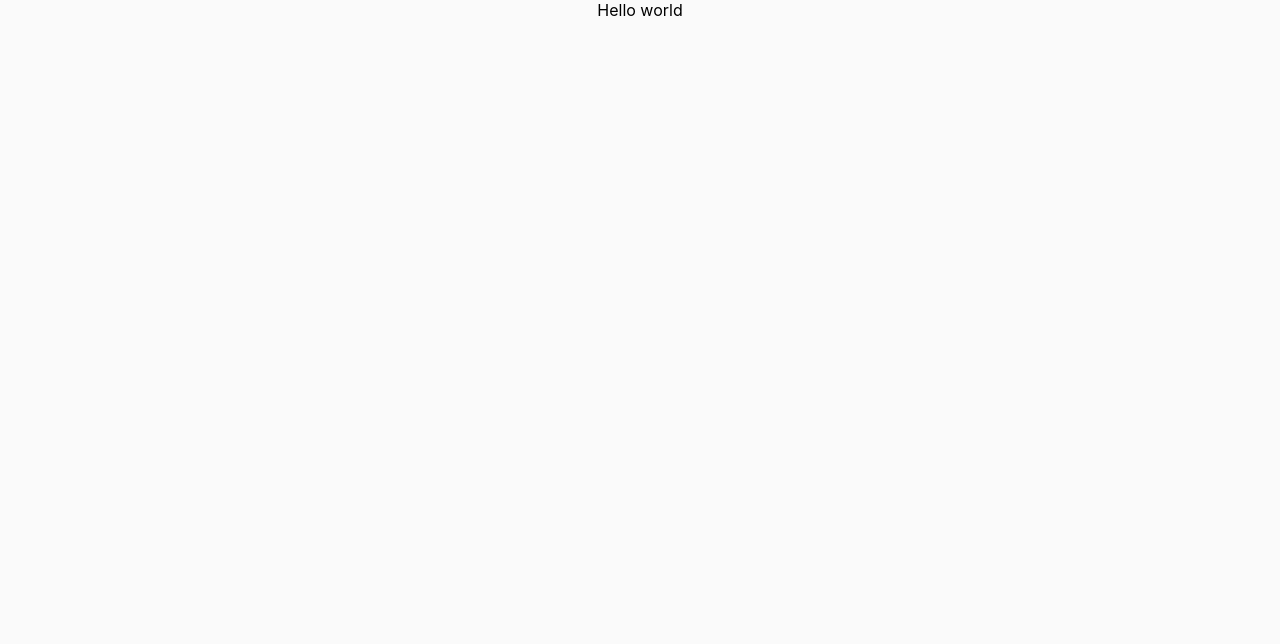
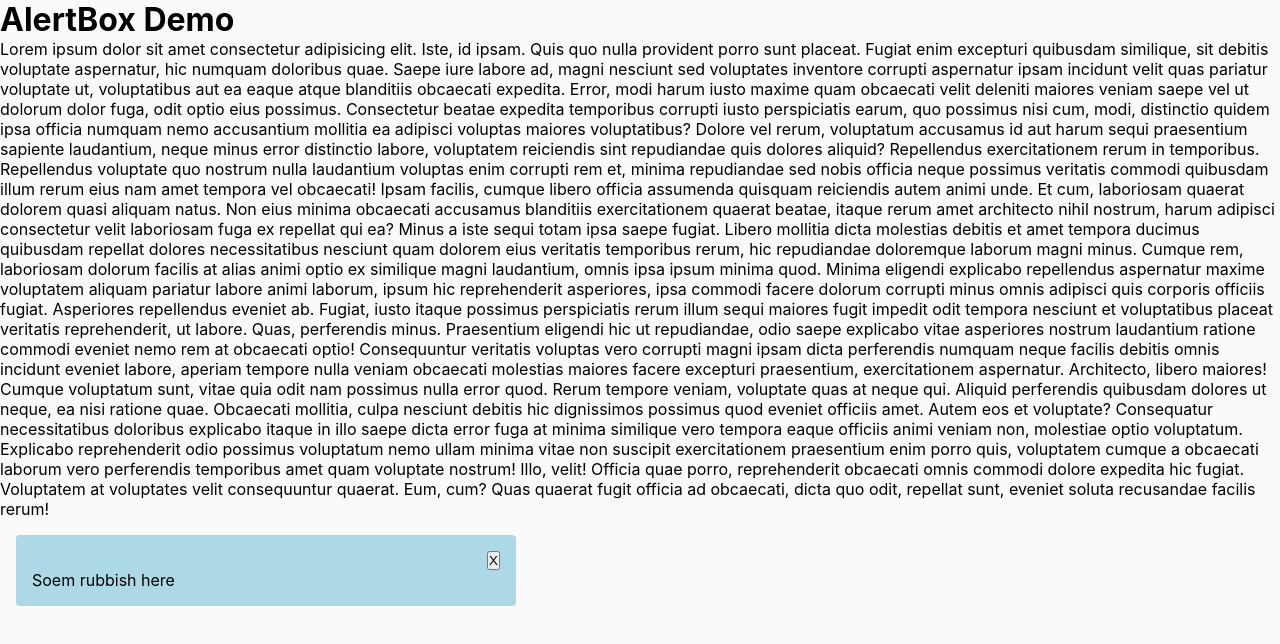
Before and after one commit to sonnybardhan/components-practice, a React (Create React App) app: page / in a window 1280 px wide. Shown: the top 644 px of the page. Built offline with nearby package versions, Linux system fonts and the light colour scheme.

Commit message:
complete alert box implementation

```diff
--- /dev/null
+++ b/src/AlertBox.js
@@ -0,0 +1,29 @@
+import React, { useEffect, useState } from 'react';
+
+const AlertBox = ({
+  message,
+  variant = 'default',
+  timer = 3000,
+  autoClose = true,
+}) => {
+  const [isOpen, setIsOpen] = useState(true);
+
+  useEffect(() => {
+    if (autoClose) {
+      setTimeout(() => {
+        setIsOpen(false);
+      }, timer);
+    }
+  }, []);
+
+  return (
+    <div className={`alert-box ${variant} ${!isOpen ? 'hide' : ''}`}>
+      <div className='button-container'>
+        <button onClick={() => setIsOpen(false)}>X</button>
+      </div>
+      <div className='text'>{message}</div>
+    </div>
+  );
+};
+
+export default AlertBox;
--- a/src/App.js
+++ b/src/App.js
@@ -1,5 +1,79 @@
+import AlertBox from './AlertBox';
+
 function App() {
-  return <div>Hello world</div>;
+  return (
+    <div>
+      <h1>AlertBox Demo</h1>
+      <div className=''>
+        Lorem ipsum dolor sit amet consectetur adipisicing elit. Iste, id ipsam.
+        Quis quo nulla provident porro sunt placeat. Fugiat enim excepturi
+        quibusdam similique, sit debitis voluptate aspernatur, hic numquam
+        doloribus quae. Saepe iure labore ad, magni nesciunt sed voluptates
+        inventore corrupti aspernatur ipsam incidunt velit quas pariatur
+        voluptate ut, voluptatibus aut ea eaque atque blanditiis obcaecati
+        expedita. Error, modi harum iusto maxime quam obcaecati velit deleniti
+        maiores veniam saepe vel ut dolorum dolor fuga, odit optio eius
+        possimus. Consectetur beatae expedita temporibus corrupti iusto
+        perspiciatis earum, quo possimus nisi cum, modi, distinctio quidem ipsa
+        officia numquam nemo accusantium mollitia ea adipisci voluptas maiores
+        voluptatibus? Dolore vel rerum, voluptatum accusamus id aut harum sequi
+        praesentium sapiente laudantium, neque minus error distinctio labore,
+        voluptatem reiciendis sint repudiandae quis dolores aliquid? Repellendus
+        exercitationem rerum in temporibus. Repellendus voluptate quo nostrum
+        nulla laudantium voluptas enim corrupti rem et, minima repudiandae sed
+        nobis officia neque possimus veritatis commodi quibusdam illum rerum
+        eius nam amet tempora vel obcaecati! Ipsam facilis, cumque libero
+        officia assumenda quisquam reiciendis autem animi unde. Et cum,
+        laboriosam quaerat dolorem quasi aliquam natus. Non eius minima
+        obcaecati accusamus blanditiis exercitationem quaerat beatae, itaque
+        rerum amet architecto nihil nostrum, harum adipisci consectetur velit
+        laboriosam fuga ex repellat qui ea? Minus a iste sequi totam ipsa saepe
+        fugiat. Libero mollitia dicta molestias debitis et amet tempora ducimus
+        quibusdam repellat dolores necessitatibus nesciunt quam dolorem eius
+        veritatis temporibus rerum, hic repudiandae doloremque laborum magni
+        minus. Cumque rem, laboriosam dolorum facilis at alias animi optio ex
+        similique magni laudantium, omnis ipsa ipsum minima quod. Minima
+        eligendi explicabo repellendus aspernatur maxime voluptatem aliquam
+        pariatur labore animi laborum, ipsum hic reprehenderit asperiores, ipsa
+        commodi facere dolorum corrupti minus omnis adipisci quis corporis
+        officiis fugiat. Asperiores repellendus eveniet ab. Fugiat, iusto itaque
+        possimus perspiciatis rerum illum sequi maiores fugit impedit odit
+        tempora nesciunt et voluptatibus placeat veritatis reprehenderit, ut
+        labore. Quas, perferendis minus. Praesentium eligendi hic ut
+        repudiandae, odio saepe explicabo vitae asperiores nostrum laudantium
+        ratione commodi eveniet nemo rem at obcaecati optio! Consequuntur
+        veritatis voluptas vero corrupti magni ipsam dicta perferendis numquam
+        neque facilis debitis omnis incidunt eveniet labore, aperiam tempore
+        nulla veniam obcaecati molestias maiores facere excepturi praesentium,
+        exercitationem aspernatur. Architecto, libero maiores! Cumque voluptatum
+        sunt, vitae quia odit nam possimus nulla error quod. Rerum tempore
+        veniam, voluptate quas at neque qui. Aliquid perferendis quibusdam
+        dolores ut neque, ea nisi ratione quae. Obcaecati mollitia, culpa
+        nesciunt debitis hic dignissimos possimus quod eveniet officiis amet.
+        Autem eos et voluptate? Consequatur necessitatibus doloribus explicabo
+        itaque in illo saepe dicta error fuga at minima similique vero tempora
+        eaque officiis animi veniam non, molestiae optio voluptatum. Explicabo
+        reprehenderit odio possimus voluptatum nemo ullam minima vitae non
+        suscipit exercitationem praesentium enim porro quis, voluptatem cumque a
+        obcaecati laborum vero perferendis temporibus amet quam voluptate
+        nostrum! Illo, velit! Officia quae porro, reprehenderit obcaecati omnis
+        commodi dolore expedita hic fugiat. Voluptatem at voluptates velit
+        consequuntur quaerat. Eum, cum? Quas quaerat fugit officia ad obcaecati,
+        dicta quo odit, repellat sunt, eveniet soluta recusandae facilis rerum!
+      </div>
+      <AlertBox
+        message={
+          'Lorem ipsum dolor sit amet, consectetur adipisicing elit. Inventore dicta consectetur quod perferendis eum dolor ipsa libero, eligendi maiores minus.'
+        }
+      />
+      <AlertBox message={'Soem rubbish here'} variant='danger' />
+      <AlertBox
+        message={'Soem rubbish here'}
+        variant='notification'
+        autoClose={false}
+      />
+    </div>
+  );
 }
 
 export default App;
--- a/src/index.css
+++ b/src/index.css
@@ -12,7 +12,7 @@ body {
   -moz-osx-font-smoothing: grayscale;
 
   height: 100vh;
-  width: 100%;
+  width: 100vw;
   display: flex;
   justify-content: center;
   background-color: rgb(250, 250, 250);
@@ -22,3 +22,40 @@ code {
   font-family: source-code-pro, Menlo, Monaco, Consolas, 'Courier New',
     monospace;
 }
+
+.alert-container  {
+  background-color: black;
+  height: 100%;
+  width: 100%;
+  position: absolute;
+}
+
+.alert-box{
+  width: 500px;
+  padding: 1em;
+  border-radius: .25em;
+  margin: 1em;
+  /* position: fixed; */
+}
+
+.button-container {
+  display: flex;
+  width: 100%;
+  justify-content: flex-end;
+}
+
+.default{
+  background-color: aquamarine;
+}
+
+.notification{
+  background-color: lightblue;
+}
+
+.danger{
+  background-color: rgb(254, 162, 128);
+}
+
+.hide{
+  display: none;
+}
```
